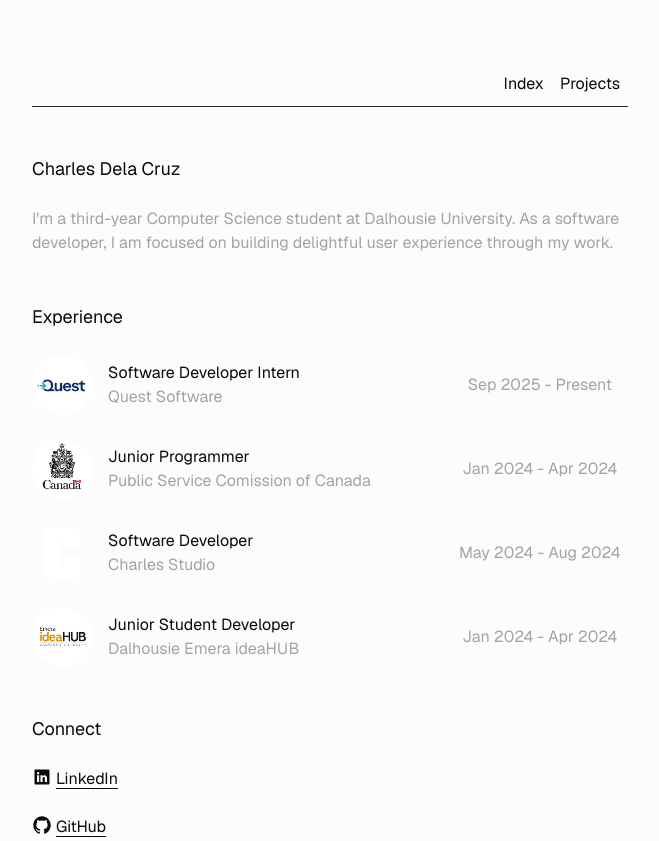
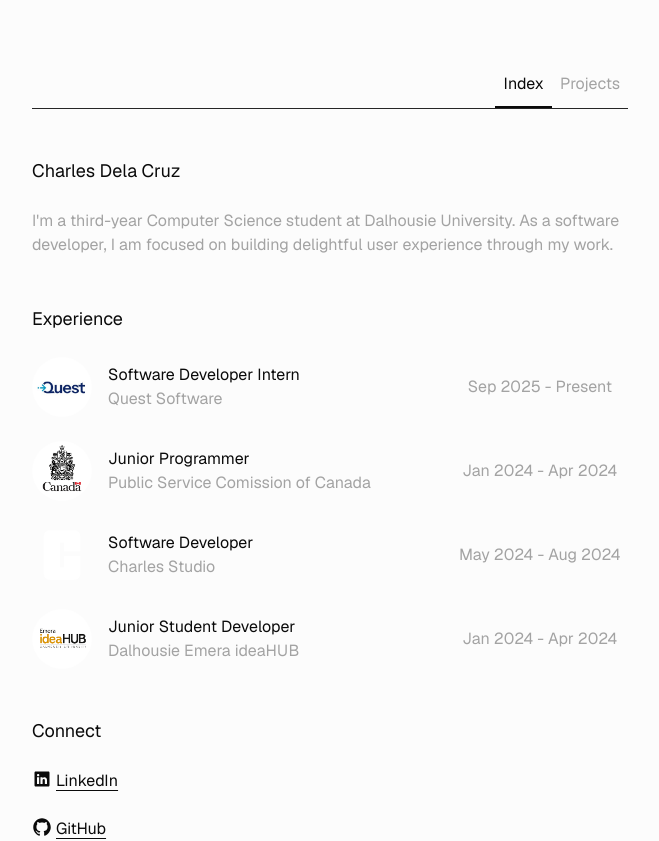
Before and after one commit to cdemzy/portfolio, a Next.js app: page / in a window 1280 px wide. Shown: the whole page, without its empty margins (310-969 px from the left). Built offline with nearby package versions, Linux system fonts and the light colour scheme.

Commit message:
style: enhance Navigation component with dynamic link styling and improved hover effects

```diff
--- a/app/components/Navigation.tsx
+++ b/app/components/Navigation.tsx
@@ -20,8 +20,24 @@ const links = [
       <nav className="border-b border-border flex justify-end">
         <ul className="flex flex-row">
             {links.map((link) => (
-                <li key={link.path} className="px-2 pb-2.5">
-                    <Link href={link.path}>{link.title}</Link>
+                <li
+                    key={link.path}
+                    className={`px-2 pb-2.5 ${
+                        pathname === link.path
+                            ? 'border-b-2 border-foreground'
+                            : 'border-b-2 border-transparent'
+                    } transition-colors duration-200`}
+                >
+                    <Link
+                        href={link.path}
+                        className={`${
+                            pathname === link.path
+                                ? 'text-foreground'
+                                : 'text-secondary hover:text-foreground'
+                        } transition-colors duration-200`}
+                    >
+                        {link.title}
+                    </Link>
                 </li>
             ))}
         </ul>
```
